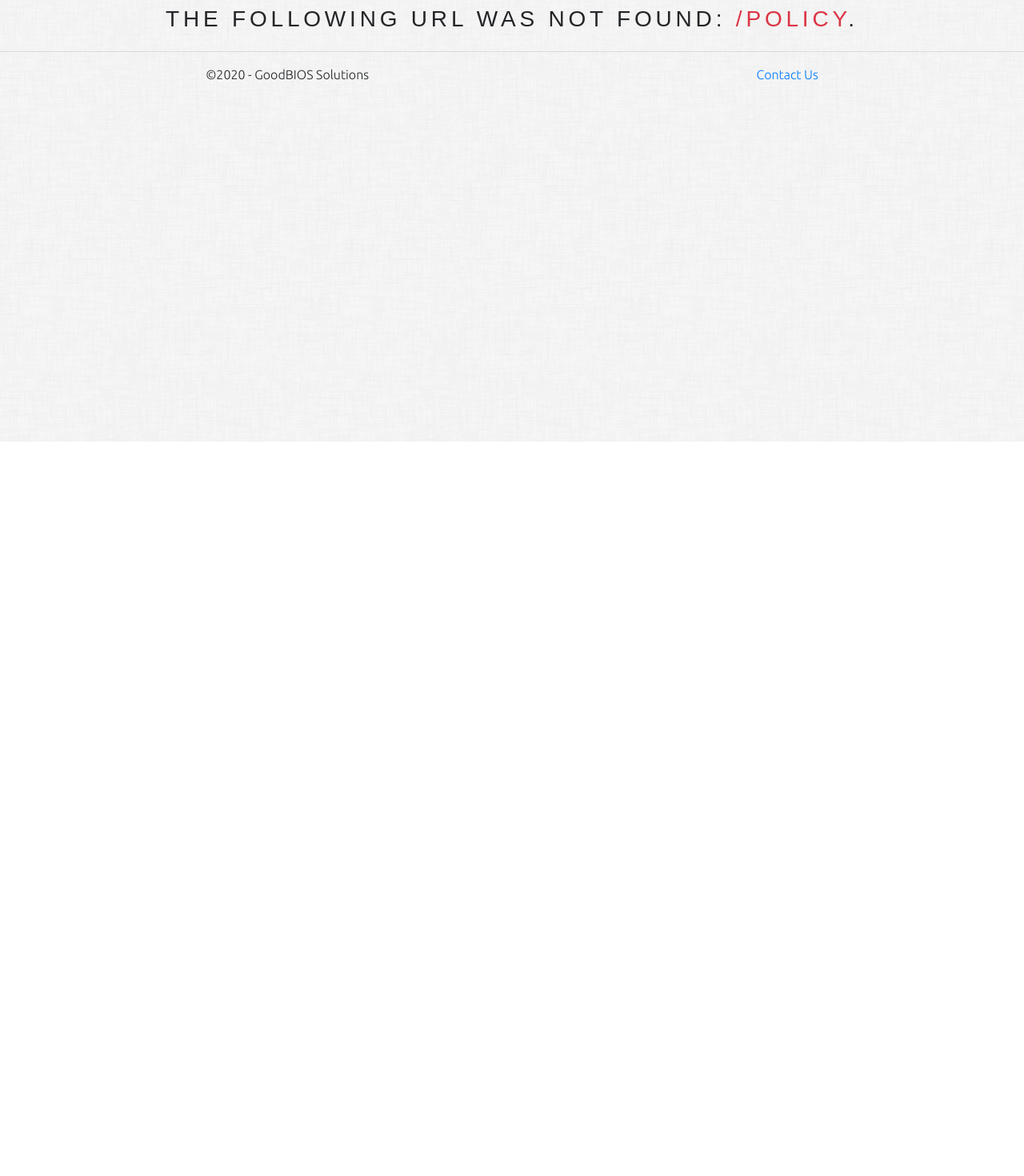
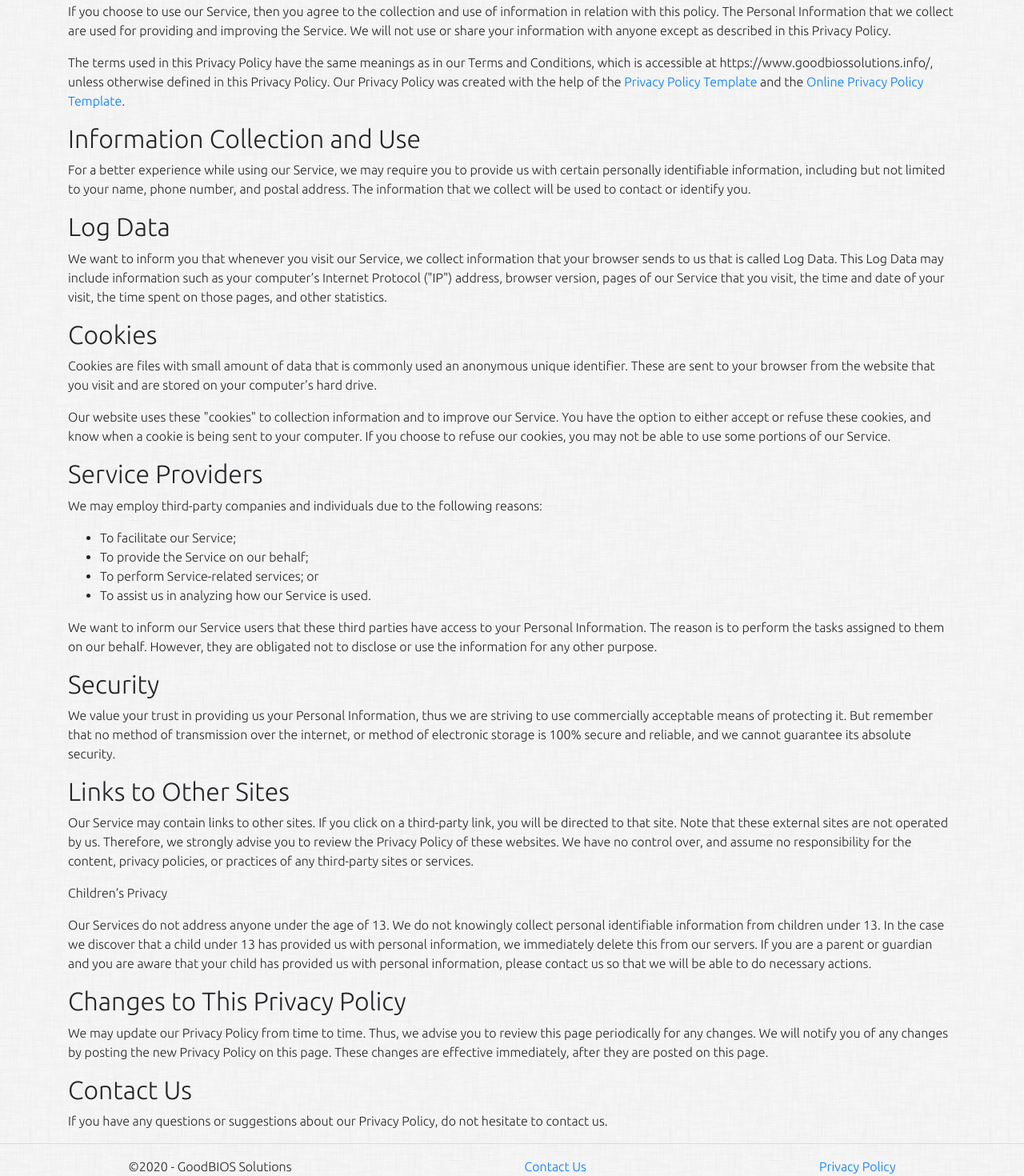
Before and after one commit to esmith1412/goodbios-solutions-store, a React (Create React App) app: page /policy in a window 1280 px wide. Before the commit this address had no page. Shown: the part 248-1718 px from the top of the page at 80% size. Before the commit the page ends 800 px from the top, so only its background shows below. Built offline with nearby package versions, Linux system fonts and the light colour scheme; a web font is replaced by a local one.

Commit message:
Added privacy policy component and page to website

```diff
--- a/src/App.js
+++ b/src/App.js
@@ -9,6 +9,7 @@ import Details from './components/Details'
 import Cart from './components/cart/Cart'
 import Default from './components/Default'
 import Modal from './components/Modal'
+import Policy from './components/Policy'
 
 
 class App extends Component {
@@ -20,6 +21,7 @@ class App extends Component {
           <Route exact path="/" component={ ProductList } />
           <Route exact path="/details" component={ Details } />
           <Route exact path="/cart" component={ Cart } />
+          <Route exact path="/policy" component={ Policy} />
           <Route component={ Default } />
         </Switch>
         <Footer />
--- a/src/components/Footer.js
+++ b/src/components/Footer.js
@@ -1,4 +1,6 @@
 import React, { Component } from 'react'
+import { Link } from 'react-router-dom'
+import Policy from './Policy'
 
 
 export default class Footer extends Component {
@@ -7,7 +9,6 @@ export default class Footer extends Component {
 
     return (
       <React.Fragment>
-        {/* TODO: Create three columns for each piece of information */}
         <hr />
         <footer className="container-fluid d-flex justify-content-sm-around">
           <section>
@@ -18,6 +19,9 @@ export default class Footer extends Component {
               Contact Us
             </a>
           </section>
+          <Link to="/policy">
+            <a href="">Privacy Policy</a>
+          </Link>
         </footer>
       </React.Fragment>
     )
--- /dev/null
+++ b/src/components/Policy.js
@@ -0,0 +1,66 @@
+import React, { Component } from 'react'
+
+
+export default function Policy() {
+  return (
+    <article className="container">
+      <h1>Privacy Policy of GoodBIOS Solutions</h1>
+
+      <p>GoodBIOS Solutions operates the https://www.goodbiossolutions.info/ website, which sells a service for the installation of Coreboot and Libreboot boot firmware onto compatible laptops, as well as laptops with Coreboot or Libreboot pre-installed.</p>
+
+      <p>This page is used to inform website visitors regarding our policies with the collection, use, and disclosure of Personal Information if anyone decided to use our Service, the GoodBIOS Solutions Store website.
+      </p>
+
+      <p>If you choose to use our Service, then you agree to the collection and use of information in relation with this policy. The Personal Information that we collect are used for providing and improving the Service. We will not use or share your information with anyone except as described in this Privacy Policy.</p>
+
+      <p>The terms used in this Privacy Policy have the same meanings as in our Terms and Conditions, which is accessible at https://www.goodbiossolutions.info/, unless otherwise defined in this Privacy Policy. Our Privacy Policy was created with the help of the <a href="https://www.privacypolicytemplate.net">Privacy Policy Template</a> and the <a href="https://www.privacy-policy-template.com/">Online Privacy Policy Template</a>.</p>
+
+      <h2>Information Collection and Use</h2>
+
+      <p>For a better experience while using our Service, we may require you to provide us with certain personally identifiable information, including but not limited to your name, phone number, and postal address. The information that we collect will be used to contact or identify you.</p>
+
+      <h2>Log Data</h2>
+
+      <p>We want to inform you that whenever you visit our Service, we collect information that your browser sends to us that is called Log Data. This Log Data may include information such as your computer’s Internet Protocol ("IP") address, browser version, pages of our Service that you visit, the time and date of your visit, the time spent on those pages, and other statistics.</p>
+
+      <h2>Cookies</h2>
+
+      <p>Cookies are files with small amount of data that is commonly used an anonymous unique identifier. These are sent to your browser from the website that you visit and are stored on your computer’s hard drive.</p>
+
+      <p>Our website uses these "cookies" to collection information and to improve our Service. You have the option to either accept or refuse these cookies, and know when a cookie is being sent to your computer. If you choose to refuse our cookies, you may not be able to use some portions of our Service.</p>
+
+      <h2>Service Providers</h2>
+
+      <p>We may employ third-party companies and individuals due to the following reasons:</p>
+
+      <ul>
+        <li>To facilitate our Service;</li>
+        <li>To provide the Service on our behalf;</li>
+        <li>To perform Service-related services; or</li>
+        <li>To assist us in analyzing how our Service is used.</li>
+      </ul>
+
+      <p>We want to inform our Service users that these third parties have access to your Personal Information. The reason is to perform the tasks assigned to them on our behalf. However, they are obligated not to disclose or use the information for any other purpose.</p>
+
+      <h2>Security</h2>
+
+      <p>We value your trust in providing us your Personal Information, thus we are striving to use commercially acceptable means of protecting it. But remember that no method of transmission over the internet, or method of electronic storage is 100% secure and reliable, and we cannot guarantee its absolute security.</p>
+
+      <h2>Links to Other Sites</h2>
+
+      <p>Our Service may contain links to other sites. If you click on a third-party link, you will be directed to that site. Note that these external sites are not operated by us. Therefore, we strongly advise you to review the Privacy Policy of these websites. We have no control over, and assume no responsibility for the content, privacy policies, or practices of any third-party sites or services.</p>
+
+      <p>Children’s Privacy</p>
+
+      <p>Our Services do not address anyone under the age of 13. We do not knowingly collect personal identifiable information from children under 13. In the case we discover that a child under 13 has provided us with personal information, we immediately delete this from our servers. If you are a parent or guardian and you are aware that your child has provided us with personal information, please contact us so that we will be able to do necessary actions.</p>
+
+      <h2>Changes to This Privacy Policy</h2>
+
+      <p>We may update our Privacy Policy from time to time. Thus, we advise you to review this page periodically for any changes. We will notify you of any changes by posting the new Privacy Policy on this page. These changes are effective immediately, after they are posted on this page.</p>
+
+      <h2>Contact Us</h2>
+
+      <p>If you have any questions or suggestions about our Privacy Policy, do not hesitate to contact us.</p>
+    </article>
+  )
+}
```
